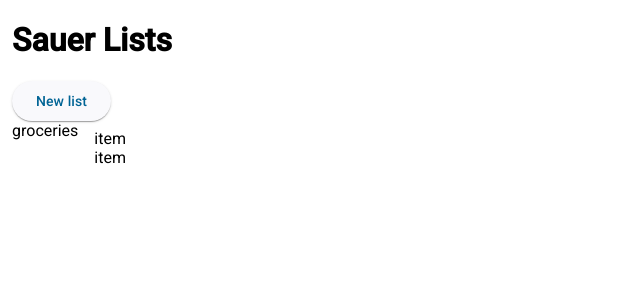
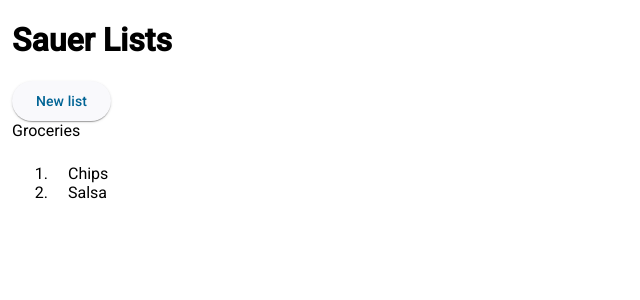
Before and after one commit to fredsa/sauer.lists, an Angular app: page / in a window 1280 px wide. Shown: the top 300 px of the page, without its empty margins (0-640 px from the left). Built offline with nearby package versions, Linux system fonts and the light colour scheme.

Commit message:
list interface

```diff
--- a/src/app/backend.service.ts
+++ b/src/app/backend.service.ts
@@ -1,4 +1,9 @@
 import { Injectable } from '@angular/core';
+
+export interface List {
+  name: string,
+  items?: string[],
+};
 
 @Injectable({
   providedIn: 'root'
@@ -7,9 +12,16 @@ export class BackendService {
 
   constructor() { }
 
-  lists: string[] = ['groceries'];
+  lists: List[] = [
+    {
+      name: 'Groceries',
+      items: ['Chips', 'Salsa',]
+    }
+  ];
 
   createList(listName: string) {
-    this.lists.push(listName);
+    this.lists.push({
+      name: listName,
+    });
   }
 }
--- a/src/app/list/list.component.html
+++ b/src/app/list/list.component.html
@@ -1,5 +1,10 @@
-{{list}}
+{{list.name}}
 <mat-list>
-    <mat-list-item>item</mat-list-item>
-    <mat-list-item>item</mat-list-item>
+    <ol>
+        @for (item of list.items; track item) {
+        <li>
+            <mat-list-item>{{item}}</mat-list-item>
+        </li>
+        }
+    </ol>
 </mat-list>
--- a/src/app/list/list.component.scss
+++ b/src/app/list/list.component.scss
@@ -1,3 +1,4 @@
 :host {
     display: flex;
+    flex-direction: column;
 }
--- a/src/app/list/list.component.ts
+++ b/src/app/list/list.component.ts
@@ -1,5 +1,6 @@
 import { Component, Input } from '@angular/core';
 import { MatList, MatListItem } from '@angular/material/list';
+import { List } from '../backend.service';
 
 @Component({
   selector: 'app-list',
@@ -13,5 +14,5 @@ import { MatList, MatListItem } from '@angular/material/list';
 })
 export class ListComponent {
   @Input()
-  list = '';
+  list!: List;
 }
```
